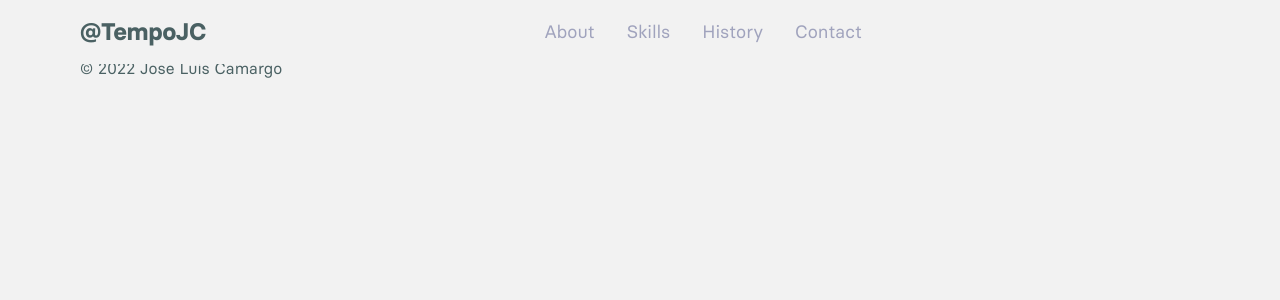
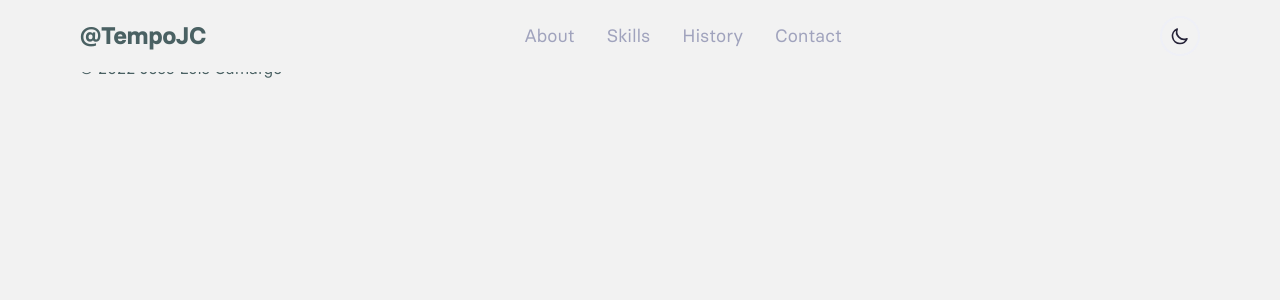
Before and after one commit to TempoJC/tempojc-portfolio, a Next.js app: page / in a window 1280 px wide. Shown: the top 300 px of the page. Built offline with nearby package versions, Linux system fonts and the light colour scheme.

Commit message:
feat: added ThemeToggle in Header

```diff
--- /dev/null
+++ b/src/components/atoms/ThemeToggle/ThemeToggle.constants.ts
@@ -0,0 +1,2 @@
+export const DARK_COLOR_THEME = 'dark';
+export const LIGHT_COLOR_THEME = 'light';
--- /dev/null
+++ b/src/components/atoms/ThemeToggle/ThemeToggle.tsx
@@ -0,0 +1,58 @@
+import { useTheme } from 'next-themes';
+import { useEffect, useState } from 'react';
+import { DARK_COLOR_THEME, LIGHT_COLOR_THEME } from './ThemeToggle.constants';
+
+const ThemeToggle = () => {
+	const [mounted, setMounted] = useState(false);
+	const { resolvedTheme, setTheme } = useTheme();
+
+	// After mounting, we have access to the theme
+	useEffect(() => setMounted(true), []);
+
+	return (
+		<button
+			aria-label="Toggle Dark Mode"
+			type="button"
+			className="p-2 bg-transparent border-2 border-grey-300 dark:border-grey-700 rounded-full dark:bg-transparent flex items-center justify-center hover:ring-2 hover:ring-offset-2 ring-grey-300 dark:hover:ring-2 dark:hover:ring-offset-2 dark:ring-grey-200 transition-all"
+			onClick={() =>
+				setTheme(
+					resolvedTheme === DARK_COLOR_THEME
+						? LIGHT_COLOR_THEME
+						: DARK_COLOR_THEME
+				)
+			}
+		>
+			{mounted && (
+				<>
+					<svg
+						xmlns="http://www.w3.org/2000/svg"
+						viewBox="0 0 24 24"
+						fill="none"
+						stroke="currentColor"
+						className="w-5 h-5 text-grey-800 dark:text-grey-200"
+					>
+						<path
+							strokeLinecap="round"
+							strokeLinejoin="round"
+							strokeWidth={2}
+							d={
+								resolvedTheme === DARK_COLOR_THEME
+									? 'M12 3v1m0 16v1m9-9h-1M4 12H3m15.364 6.364l-.707-.707M6.343 6.343l-.707-.707m12.728 0l-.707.707M6.343 17.657l-.707.707M16 12a4 4 0 11-8 0 4 4 0 018 0z'
+									: 'M20.354 15.354A9 9 0 018.646 3.646 9.003 9.003 0 0012 21a9.003 9.003 0 008.354-5.646z'
+							}
+						/>
+					</svg>
+					<span className="md:hidden">
+						Switch to{' '}
+						{resolvedTheme === DARK_COLOR_THEME
+							? LIGHT_COLOR_THEME
+							: DARK_COLOR_THEME}{' '}
+						mode
+					</span>
+				</>
+			)}
+		</button>
+	);
+};
+
+export { ThemeToggle };
--- /dev/null
+++ b/src/components/atoms/ThemeToggle/index.ts
@@ -0,0 +1 @@
+export * from './ThemeToggle';
--- a/src/components/organisms/Header/Header.tsx
+++ b/src/components/organisms/Header/Header.tsx
@@ -4,6 +4,7 @@ import { NavigationItem } from '@/Atoms/NavigationItem';
 import { NAV_ITEMS } from './Header.constants';
 import { Logo } from '@/Atoms/Logo';
 import { BurgerIcon } from '@/Atoms/BurgerIcon';
+import { ThemeToggle } from '@/Atoms/ThemeToggle';
 
 const Header = () => {
 	const [isOpen, setIsOpen] = useState<boolean>(false);
@@ -78,7 +79,9 @@ const Header = () => {
 						<BurgerIcon isOpen={isOpen} />
 					</button>
 
-					<div className="hidden md:block">{/* MobileMenu */}</div>
+					<div className="hidden md:block">
+						<ThemeToggle />
+					</div>
 				</div>
 			</header>
 
```
Also changed, not shown: 1 other file (tests, documents, lock files or other folders).
